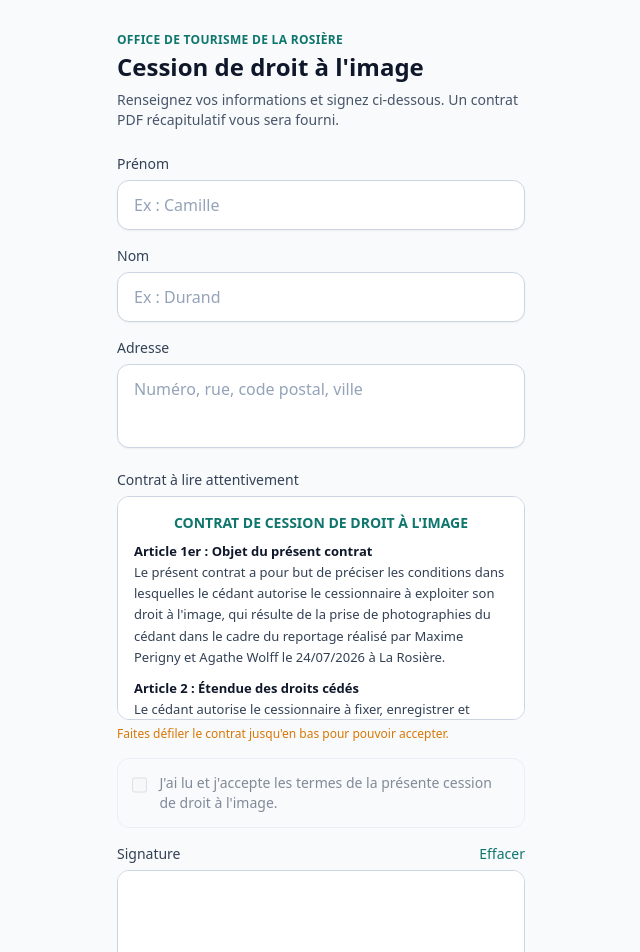
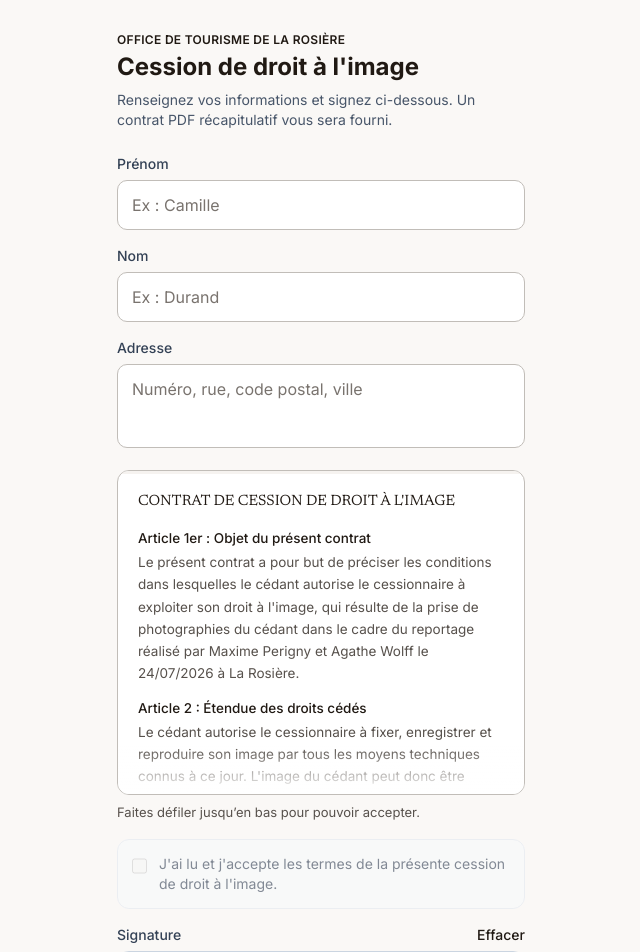
Before and after one commit to larosieretv-lab/Cession-De-Droit, a Next.js app: page / in a window 1280 px wide. Shown: the top 952 px of the page, without its empty margins (319-959 px from the left). Built offline with nearby package versions, Linux system fonts and the light colour scheme.

Commit message:
Update CSS error not showing up

```diff
--- a/app/globals.css
+++ b/app/globals.css
@@ -1,6 +1,32 @@
 @tailwind base;
 @tailwind components;
 @tailwind utilities;
+
+/*
+ * Palette: ink on paper. The primary action is near-black, like a pen stroke,
+ * which keeps red and green free for their semantic meaning. The single accent
+ * is a warm ochre borrowed from the resort's south-facing sunlight.
+ */
+:root {
+  --bg: oklch(0.98 0.004 70);
+  --surface: #ffffff;
+  --surface-sunk: oklch(0.965 0.005 70);
+
+  --ink: oklch(0.22 0.015 65);
+  --ink-soft: oklch(0.44 0.012 65);
+  --ink-faint: oklch(0.56 0.01 65);
+
+  --line: oklch(0.9 0.006 65);
+  --line-strong: oklch(0.8 0.008 65);
+
+  --sun: oklch(0.74 0.145 68);
+  --sun-ink: oklch(0.5 0.12 55);
+
+  --danger: oklch(0.52 0.18 27);
+  --danger-bg: oklch(0.96 0.022 27);
+  --success: oklch(0.46 0.1 155);
+  --success-bg: oklch(0.96 0.03 155);
+}
 
 html,
 body {
@@ -9,8 +35,13 @@ body {
 
 body {
   -webkit-tap-highlight-color: transparent;
-  background: #f8fafc;
-  color: #0f172a;
+  background: var(--bg);
+  color: var(--ink);
+}
+
+::selection {
+  background: color-mix(in oklch, var(--sun) 35%, transparent);
+  color: var(--ink);
 }
 
 /* Prevent iOS zoom on input focus (font-size >= 16px). */
@@ -19,8 +50,80 @@ textarea {
   font-size: 16px;
 }
 
+:focus-visible {
+  outline: 2px solid var(--sun-ink);
+  outline-offset: 2px;
+}
+
 @layer components {
   .input {
-    @apply w-full rounded-xl border border-slate-300 bg-white px-4 py-3 text-slate-900 shadow-sm outline-none transition placeholder:text-slate-400 focus:border-brand focus:ring-2 focus:ring-brand/30;
+    @apply w-full rounded-[10px] border bg-[var(--surface)] px-3.5 py-3 text-[var(--ink)] outline-none transition-colors duration-150;
+    border-color: var(--line-strong);
+  }
+
+  .input::placeholder {
+    color: var(--ink-faint);
+  }
+
+  .input:hover {
+    border-color: var(--ink-faint);
+  }
+
+  .input:focus {
+    outline: none;
+    border-color: var(--sun-ink);
+    box-shadow: 0 0 0 3px color-mix(in oklch, var(--sun) 30%, transparent);
+  }
+
+  .input[aria-invalid="true"] {
+    border-color: var(--danger);
+  }
+
+  .input[aria-invalid="true"]:focus {
+    box-shadow: 0 0 0 3px color-mix(in oklch, var(--danger) 22%, transparent);
+  }
+
+  /* Primary action: a solid ink block, no border + soft shadow pairing. */
+  .btn-ink {
+    @apply inline-flex w-full items-center justify-center gap-2 rounded-[10px] px-5 text-base font-semibold transition-colors duration-150;
+    min-height: 52px;
+    background: var(--ink);
+    color: var(--surface);
+  }
+
+  .btn-ink:hover:not(:disabled) {
+    background: oklch(0.3 0.02 65);
+  }
+
+  .btn-ink:active:not(:disabled) {
+    background: oklch(0.18 0.015 65);
+  }
+
+  .btn-ink:disabled {
+    background: var(--ink-faint);
+    cursor: not-allowed;
+  }
+
+  .btn-quiet {
+    @apply inline-flex w-full items-center justify-center rounded-[10px] border px-5 font-medium transition-colors duration-150;
+    min-height: 48px;
+    border-color: var(--line-strong);
+    color: var(--ink);
+    background: var(--surface);
+  }
+
+  .btn-quiet:hover {
+    background: var(--surface-sunk);
   }
 }
+
+@media (prefers-reduced-motion: reduce) {
+  *,
+  *::before,
+  *::after {
+    animation-duration: 0.01ms !important;
+    animation-iteration-count: 1 !important;
+    transition-duration: 0.01ms !important;
+    scroll-behavior: auto !important;
+  }
+}
--- a/app/layout.tsx
+++ b/app/layout.tsx
@@ -1,5 +1,21 @@
 import type { Metadata, Viewport } from "next";
+import { Inter, Newsreader } from "next/font/google";
 import "./globals.css";
+
+// One workhorse sans for the whole interface, paired on a contrast axis with a
+// reading serif used only for the page title and the contract itself.
+const sans = Inter({
+  subsets: ["latin"],
+  variable: "--font-sans",
+  display: "swap",
+});
+
+const serif = Newsreader({
+  subsets: ["latin"],
+  weight: ["400", "500"],
+  variable: "--font-serif",
+  display: "swap",
+});
 
 export const metadata: Metadata = {
   title: "Cession de droit à l'image — Office de Tourisme de La Rosière",
@@ -10,8 +26,7 @@ export const metadata: Metadata = {
 export const viewport: Viewport = {
   width: "device-width",
   initialScale: 1,
-  maximumScale: 1,
-  themeColor: "#0f766e",
+  themeColor: "#faf8f5",
 };
 
 export default function RootLayout({
@@ -20,8 +35,8 @@ export default function RootLayout({
   children: React.ReactNode;
 }) {
   return (
-    <html lang="fr">
-      <body className="min-h-full antialiased">{children}</body>
+    <html lang="fr" className={`${sans.variable} ${serif.variable}`}>
+      <body className="min-h-full font-sans antialiased">{children}</body>
     </html>
   );
 }
--- a/components/ContractTerms.tsx
+++ b/components/ContractTerms.tsx
@@ -20,6 +20,7 @@ export default function ContractTerms({
 }) {
   const scrollRef = useRef<HTMLDivElement | null>(null);
   const [atEnd, setAtEnd] = useState(false);
+  const [progress, setProgress] = useState(0);
 
   // Only show the actual clauses (Articles 1 to 4) and the closing
   // "Fait à … le …" line — not the identity preamble.
@@ -33,8 +34,9 @@ export default function ContractTerms({
   const checkEnd = () => {
     const el = scrollRef.current;
     if (!el) return;
-    const reached =
-      el.scrollTop + el.clientHeight >= el.scrollHeight - 8;
+    const scrollable = el.scrollHeight - el.clientHeight;
+    setProgress(scrollable <= 0 ? 1 : Math.min(1, el.scrollTop / scrollable));
+    const reached = el.scrollTop + el.clientHeight >= el.scrollHeight - 8;
     if (reached && !atEnd) {
       setAtEnd(true);
       onReachEnd();
@@ -46,6 +48,7 @@ export default function ContractTerms({
     const el = scrollRef.current;
     if (el && el.scrollHeight <= el.clientHeight + 8) {
       setAtEnd(true);
+      setProgress(1);
       onReachEnd();
     }
     // eslint-disable-next-line react-hooks/exhaustive-deps
@@ -53,31 +56,54 @@ export default function ContractTerms({
 
   return (
     <div>
-      <p className="mb-1.5 text-sm font-medium text-slate-700">
-        Contrat à lire attentivement
-      </p>
+      <div className="overflow-hidden rounded-xl border border-line-strong bg-surface">
+        {/* Reading progress: the gate is real, so show how much is left. */}
+        <div className="h-[3px] w-full bg-sunk" aria-hidden="true">
+          <div
+            className="h-full bg-sun transition-[width] duration-150 ease-out"
+            style={{ width: `${Math.round(progress * 100)}%` }}
+          />
+        </div>
+
+        <div className="relative">
           <div
             ref={scrollRef}
             onScroll={checkEnd}
-        className="h-56 overflow-y-auto rounded-xl border border-slate-300 bg-white p-4 text-[13px] leading-relaxed text-slate-700"
+            tabIndex={0}
+            role="region"
+            aria-label="Texte du contrat"
+            className="h-[17rem] overflow-y-auto px-4 py-4 text-[13.5px] leading-[1.65] text-ink-soft sm:h-[20rem] sm:px-5"
           >
-        <p className="mb-2 text-center text-sm font-bold uppercase text-brand">
+            <p className="mb-3 font-serif text-[15px] text-ink">
               {CONTRACT.title}
             </p>
             {paragraphs.map((p, i) => (
-          <div key={i} className="mb-2.5">
+              <div key={i} className="mb-3">
                 {p.heading && (
-              <p className="font-semibold text-slate-900">{p.heading}</p>
+                  <p className="mb-0.5 font-medium text-ink">{p.heading}</p>
                 )}
-            <p>{p.text}</p>
+                <p className="[text-wrap:pretty]">{p.text}</p>
               </div>
             ))}
           </div>
+
           {!atEnd && (
-        <p className="mt-1.5 text-xs text-amber-600">
-          Faites défiler le contrat jusqu&apos;en bas pour pouvoir accepter.
+            <div
+              aria-hidden="true"
+              className="pointer-events-none absolute inset-x-0 bottom-0 h-12 bg-gradient-to-t from-surface to-transparent"
+            />
+          )}
+        </div>
+      </div>
+
+      <p
+        className={`mt-2 text-[13px] ${atEnd ? "text-success" : "text-ink-soft"}`}
+        aria-live="polite"
+      >
+        {atEnd
+          ? "Vous avez lu le contrat en entier."
+          : "Faites d\u00e9filer jusqu\u2019en bas pour pouvoir accepter."}
       </p>
-      )}
     </div>
   );
 }
--- a/components/SignaturePad.tsx
+++ b/components/SignaturePad.tsx
@@ -13,14 +13,18 @@ export type SignaturePadHandle = {
  * Works with both touch (mobile) and mouse (desktop), and handles
  * high-DPI screens so the exported signature stays crisp.
  */
-const SignaturePad = forwardRef<SignaturePadHandle, { className?: string }>(
-  function SignaturePad({ className }, ref) {
+const SignaturePad = forwardRef<
+  SignaturePadHandle,
+  { className?: string; onChange?: (hasContent: boolean) => void }
+>(function SignaturePad({ className, onChange }, ref) {
     const canvasRef = useRef<HTMLCanvasElement | null>(null);
     const drawing = useRef(false);
     const hasContent = useRef(false);
     const last = useRef<{ x: number; y: number } | null>(null);
 
-    useImperativeHandle(ref, () => ({
+    useImperativeHandle(
+      ref,
+      () => ({
         clear: () => {
           const canvas = canvasRef.current;
           if (!canvas) return;
@@ -28,10 +32,13 @@ const SignaturePad = forwardRef<SignaturePadHandle, { className?: string }>(
           if (!ctx) return;
           ctx.clearRect(0, 0, canvas.width, canvas.height);
           hasContent.current = false;
+          onChange?.(false);
         },
         isEmpty: () => !hasContent.current,
         toDataURL: () => canvasRef.current?.toDataURL("image/png") ?? "",
-    }));
+      }),
+      [onChange]
+    );
 
     useEffect(() => {
       const canvas = canvasRef.current;
@@ -48,7 +55,7 @@ const SignaturePad = forwardRef<SignaturePadHandle, { className?: string }>(
           ctx.lineWidth = 2.4;
           ctx.lineCap = "round";
           ctx.lineJoin = "round";
-          ctx.strokeStyle = "#0f172a";
+          ctx.strokeStyle = "#231f19";
         }
       };
       resize();
@@ -80,7 +87,10 @@ const SignaturePad = forwardRef<SignaturePadHandle, { className?: string }>(
       ctx.lineTo(p.x, p.y);
       ctx.stroke();
       last.current = p;
+      if (!hasContent.current) {
         hasContent.current = true;
+        onChange?.(true);
+      }
     };
 
     const end = (e: React.PointerEvent<HTMLCanvasElement>) => {
@@ -93,6 +103,8 @@ const SignaturePad = forwardRef<SignaturePadHandle, { className?: string }>(
         ref={canvasRef}
         className={className}
         style={{ touchAction: "none" }}
+        role="img"
+        aria-label="Zone de signature"
         onPointerDown={start}
         onPointerMove={move}
         onPointerUp={end}
@@ -100,7 +112,6 @@ const SignaturePad = forwardRef<SignaturePadHandle, { className?: string }>(
         onPointerCancel={end}
       />
     );
-  }
-);
+});
 
 export default SignaturePad;
--- a/tailwind.config.ts
+++ b/tailwind.config.ts
@@ -5,10 +5,34 @@ const config: Config = {
   theme: {
     extend: {
       colors: {
-        brand: {
-          DEFAULT: "#0f766e",
-          dark: "#0b5a54",
+        bg: "var(--bg)",
+        surface: "var(--surface)",
+        sunk: "var(--surface-sunk)",
+        ink: {
+          DEFAULT: "var(--ink)",
+          soft: "var(--ink-soft)",
+          faint: "var(--ink-faint)",
         },
+        line: {
+          DEFAULT: "var(--line)",
+          strong: "var(--line-strong)",
+        },
+        sun: {
+          DEFAULT: "var(--sun)",
+          ink: "var(--sun-ink)",
+        },
+        danger: {
+          DEFAULT: "var(--danger)",
+          bg: "var(--danger-bg)",
+        },
+        success: {
+          DEFAULT: "var(--success)",
+          bg: "var(--success-bg)",
+        },
+      },
+      fontFamily: {
+        sans: ["var(--font-sans)", "system-ui", "sans-serif"],
+        serif: ["var(--font-serif)", "Georgia", "serif"],
       },
     },
   },
```
Lines whose indentation alone changed are shown as unchanged.
